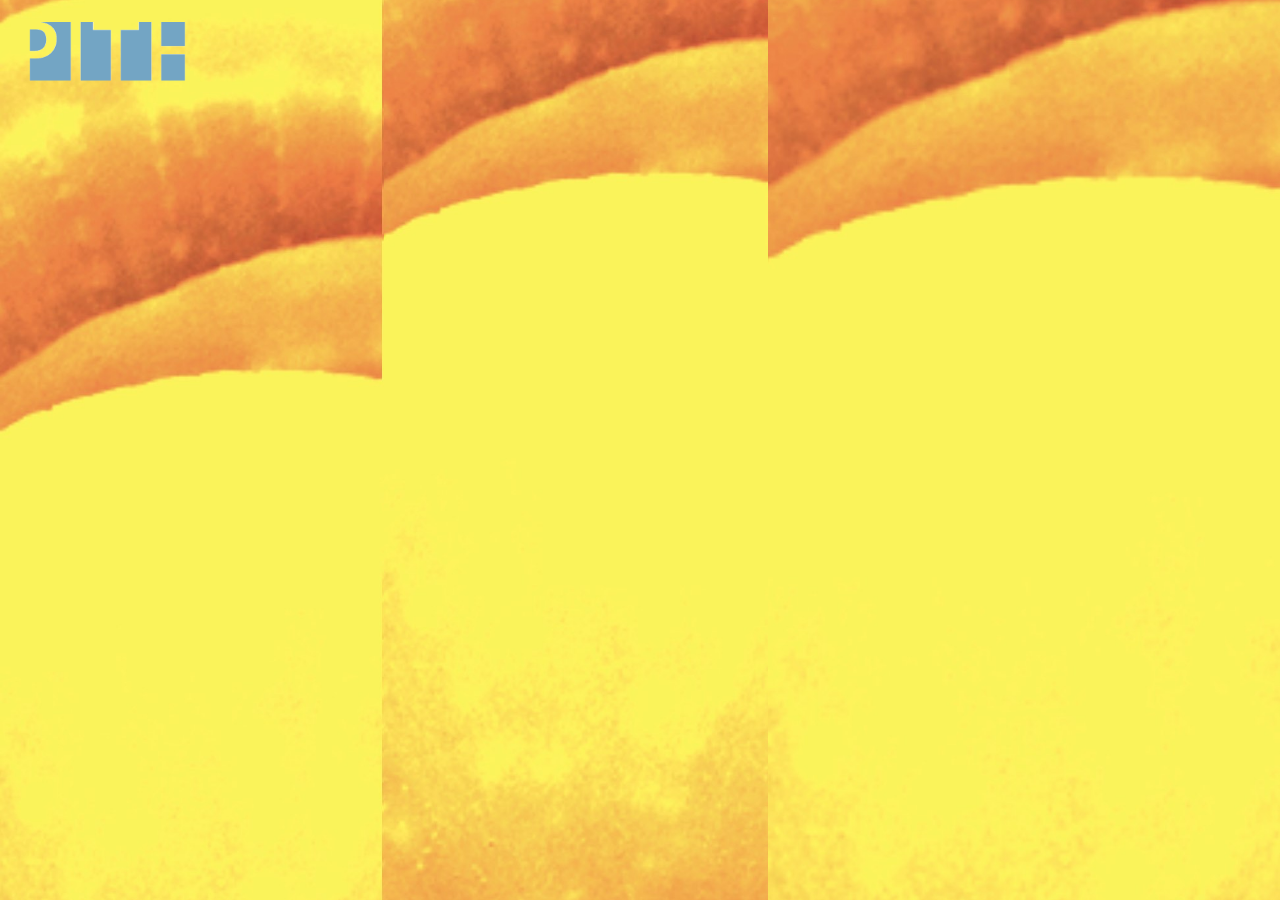
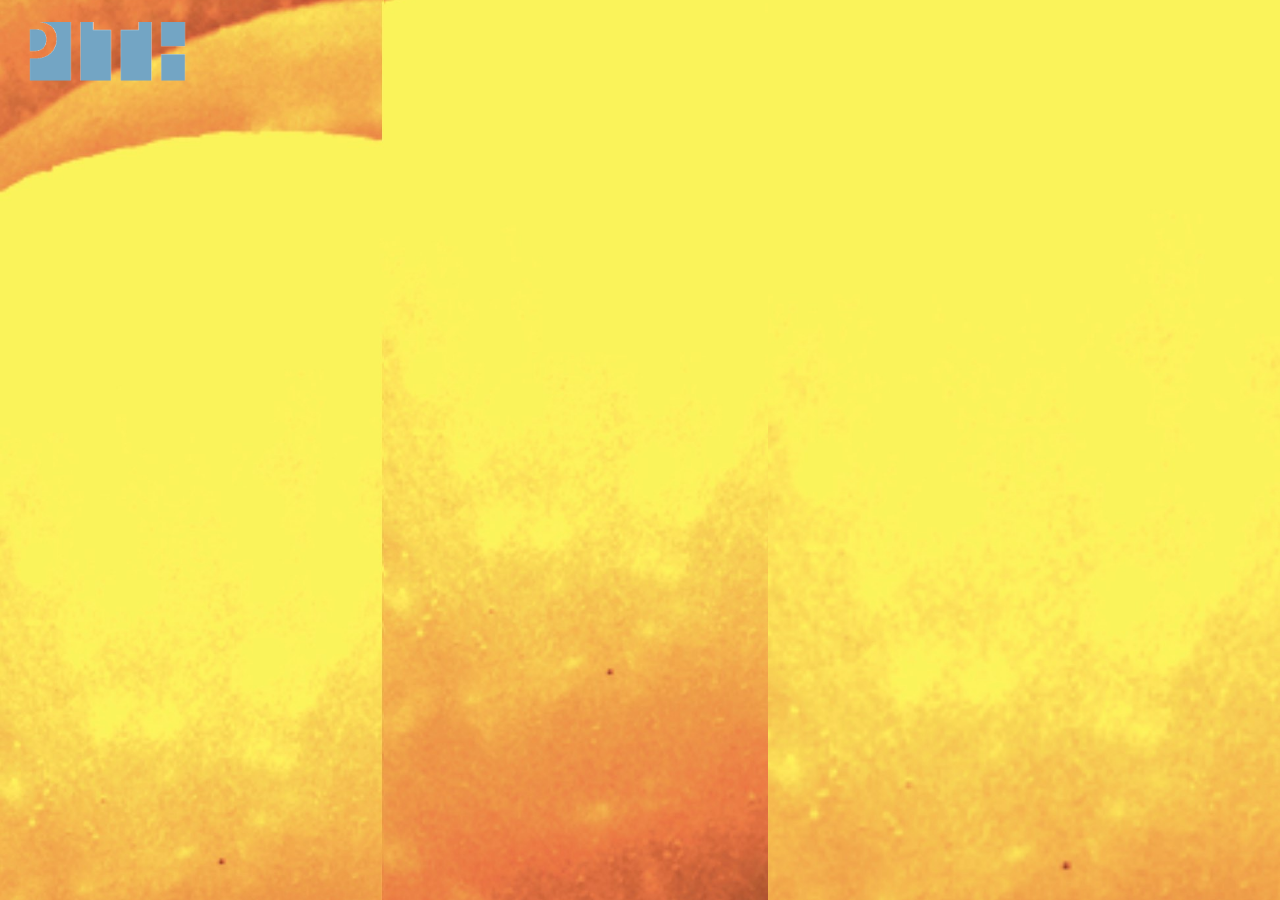
Before and after one commit to zoe-pith/pith-site, a Jekyll site: the page built from index.html, in a window 1280 px wide. Built offline with Jekyll 4.4.1, drawn with Linux system fonts in a browser that asks for light colours.

Commit message:
some turnip funkery to reduce presence of blue space

```diff
--- a/_includes/header.html
+++ b/_includes/header.html
@@ -13,7 +13,19 @@
 </nav>
 
 <div class="turnip-container">
-  <img class="turnip-image left-turnip-image" src="{{ site.baseurl }}/media/turnip_left.jpg" alt="Left Turnip" />
-  <img class="turnip-image center-turnip-image" src="{{ site.baseurl }}/media/turnip_center.jpg" alt="Center Turnip" />
-  <img class="turnip-image right-turnip-image" src="{{ site.baseurl }}/media/turnip_right.jpg" alt="Right Turnip" />
+  <div class="turnip-image-zone left-turnip-image-zone">
+    <img class="turnip-image left-turnip-image" src="{{ site.baseurl }}/media/turnip_left.jpg" alt="Left Turnip" />
+    <img class="turnip-image left-turnip-image" src="{{ site.baseurl }}/media/turnip_left.jpg" alt="Left Turnip" />
+    <img class="turnip-image left-turnip-image" src="{{ site.baseurl }}/media/turnip_left.jpg" alt="Left Turnip" />
+  </div>
+  <div class="turnip-image-zone center-turnip-image-zone">
+    <img class="turnip-image center-turnip-image" src="{{ site.baseurl }}/media/turnip_center.jpg" alt="Center Turnip" />
+    <img class="turnip-image center-turnip-image" src="{{ site.baseurl }}/media/turnip_center.jpg" alt="Center Turnip" />
+    <img class="turnip-image center-turnip-image" src="{{ site.baseurl }}/media/turnip_center.jpg" alt="Center Turnip" />
+  </div>
+  <div class="turnip-image-zone right-turnip-image-zone">
+    <img class="turnip-image right-turnip-image" src="{{ site.baseurl }}/media/turnip_right.jpg" alt="Right Turnip" />
+    <img class="turnip-image right-turnip-image" src="{{ site.baseurl }}/media/turnip_right.jpg" alt="Right Turnip" />
+    <img class="turnip-image right-turnip-image" src="{{ site.baseurl }}/media/turnip_right.jpg" alt="Right Turnip" />
+  </div>
 </div>
--- a/_sass/_layout.scss
+++ b/_sass/_layout.scss
@@ -121,30 +121,36 @@
   z-index: -1;
 
   width: 1994px;
-  height: 100%;
+  min-height: 100%;
   @media screen and (max-width: 1994px) {
     width: 100%;
   }
 }
+.turnip-image-zone {
+  position: absolute;
+  top: 0; min-height: 100%;
+  margin-top: -600px;
+
+  transition: all 8s;
+}
+.left-turnip-image-zone {
+  left: 0;
+  width: 30%;
+}
+.center-turnip-image-zone {
+  left: 30%;
+  width: 30%;
+}
+.right-turnip-image-zone {
+  left: 60%;
+  width: 40%;
+}
 .turnip-image {
-  position: absolute;
-  top: 0;
-  height: 100%;
+  display: block;
+  width: 100%; height: 100%;
   object-fit: cover;
 
   transition: all 8s;
-}
-.left-turnip-image {
-  left: 0;
-  width: 30%;
-}
-.center-turnip-image {
-  left: 30%;
-  width: 30%;
-}
-.right-turnip-image {
-  left: 60%;
-  width: 40%;
 }
 
 /**
@@ -153,6 +159,7 @@
 .content-container {
   text-align: center;
   width: 100%;
+  margin-bottom: 140px;
 }
 .content-wrapper {
   display: inline-block;
--- a/js/main.js
+++ b/js/main.js
@@ -81,9 +81,9 @@
 
   function turnips() {
     var transitionTime = 8000;
-    var leftTurnip = document.querySelector('.left-turnip-image');
-    var centerTurnip = document.querySelector('.center-turnip-image');
-    var rightTurnip = document.querySelector('.right-turnip-image');
+    var leftTurnip = document.querySelector('.left-turnip-image-zone');
+    var centerTurnip = document.querySelector('.center-turnip-image-zone');
+    var rightTurnip = document.querySelector('.right-turnip-image-zone');
 
     setTimeout(function() {
       moveTurnip(leftTurnip);
@@ -100,7 +100,7 @@
         turnip._currentTop = 0;
       }
       if (!turnip._height) {
-        turnip._height = turnip.getBoundingClientRect().height;
+        turnip._height = turnip.getBoundingClientRect().height / 3;
       }
 
       var nextTop = -turnip._height * 0.25 + Math.random() * turnip._height * 0.3;
```
